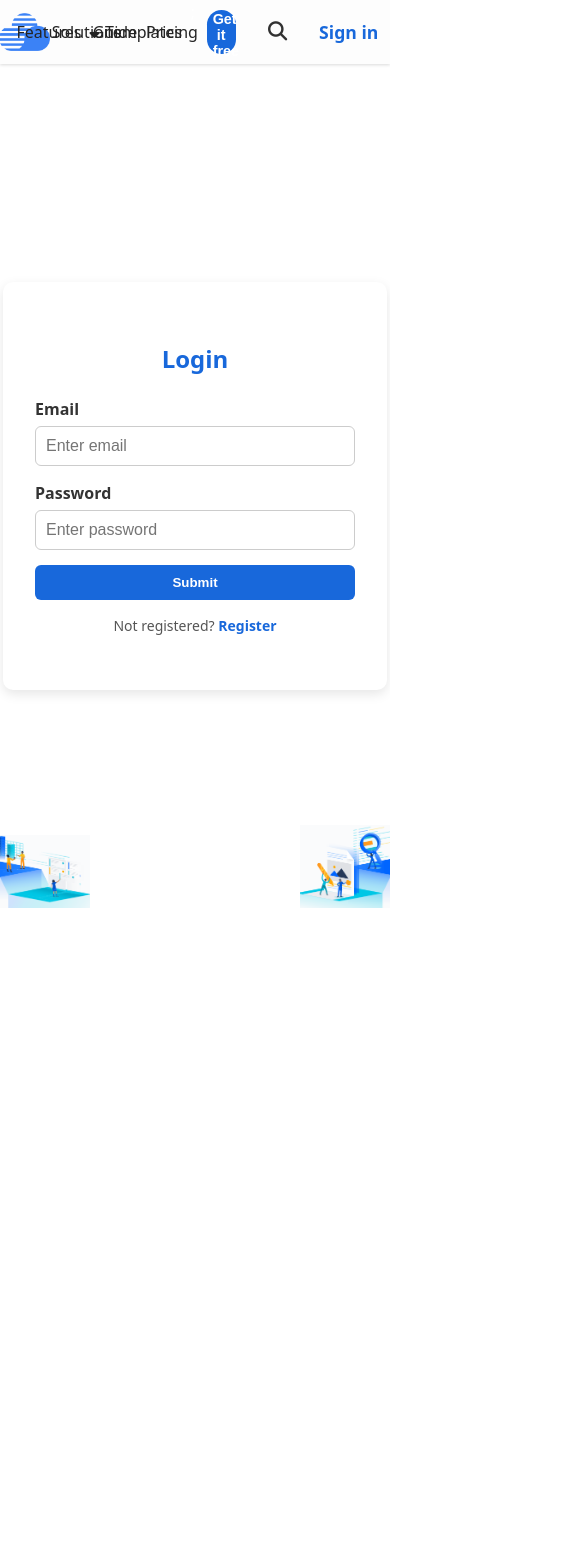
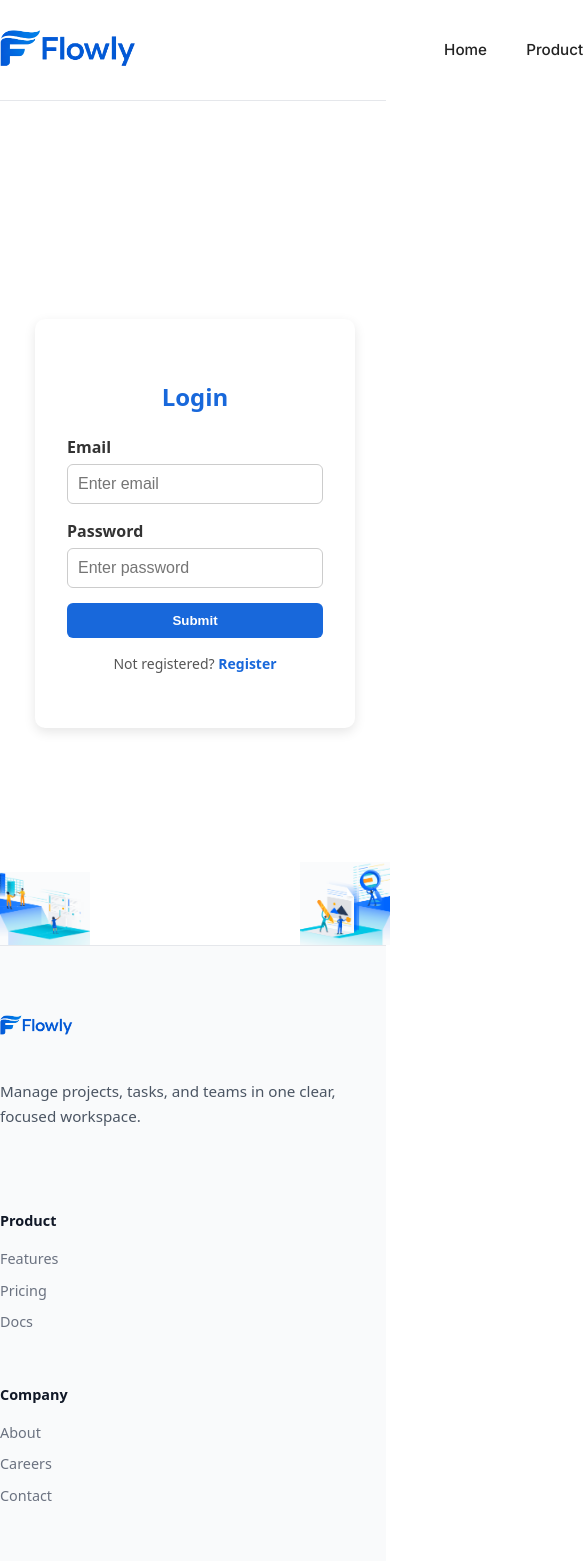
Before and after one commit to stefanpopovic01/project-management-app, a React (Vite) app in the folder frontend/: page / in a window 390 px wide. Shown: the top 1561 px of the page, 585 px wide, since content can reach past the window. Before the commit the page ends 908 px from the top, so only its background shows below. Built offline with nearby package versions, Linux system fonts and the light colour scheme.

Commit message:
Add responsive footer component

```diff
--- a/frontend/index.html
+++ b/frontend/index.html
@@ -4,6 +4,7 @@
     <meta charset="UTF-8" />
     <link rel="icon" type="image/svg+xml" href="/vite.svg" />
     <meta name="viewport" content="width=device-width, initial-scale=1.0" />
+  <link href="https://fonts.googleapis.com/css2?family=Inter:ital,opsz,wght@0,14..32,100..900;1,14..32,100..900&display=swap" rel="stylesheet">
     <link
       rel="stylesheet"
       href="https://cdnjs.cloudflare.com/ajax/libs/font-awesome/6.5.1/css/all.min.css"
--- a/frontend/src/App.jsx
+++ b/frontend/src/App.jsx
@@ -1,8 +1,9 @@
 import './App.css'
 
-import Navbar from './components/Navbar/Navbar'
 import Login from './pages/Login/Login'
 import Register from './pages/Register/Register'
+import Navbar from './components/Navbar/Navbar'
+import Footer from './components/Footer/Footer'
 
 function App() {
 
@@ -10,6 +11,7 @@ function App() {
     <>
       <Navbar/>
       <Login/>
+      <Footer/>
     </>
   )
 }
--- /dev/null
+++ b/frontend/src/components/Footer/Footer.css
@@ -0,0 +1,99 @@
+.footer-container {
+  width: 99vw;
+  background: #f9fafb;
+  border-top: 1px solid #e5e7eb;
+  display: flex;
+  justify-content: center;
+}
+
+.footer-frame {
+  width: 75rem;
+  padding-top: 4rem;
+  padding-bottom: 1.5rem;
+}
+
+.footer-inner {
+  display: flex;
+  justify-content: space-between;
+  gap: 4rem;
+}
+
+.footer-left {
+  width: 40%;
+  min-width: 16.2rem;
+}
+
+.footer-left img {
+  height: 2rem;
+  margin-bottom: 1rem;
+}
+
+.footer-left p {
+  font-size: 0.95rem;
+  color: #4b5563;
+  line-height: 1.6;
+  max-width: 26rem;
+}
+
+.footer-right {
+  width: 60%;
+  display: flex;
+  justify-content: flex-end;
+  gap: 4rem;
+}
+
+.footer-col {
+  display: flex;
+  flex-direction: column;
+  gap: 10px;
+}
+
+.footer-col h4 {
+  font-size: 0.9rem;
+  font-weight: 600;
+  color: #111827;
+  margin-bottom: 6px;
+}
+
+.footer-col a {
+  text-decoration: none;
+  font-size: 0.9rem;
+  color: #6b7280;
+  transition: color 0.2s ease;
+}
+
+.footer-col a:hover {
+  color: rgb(24, 104, 219);
+}
+
+.footer-bottom {
+  margin-top: 3rem;
+  padding-top: 1rem;
+  border-top: 1px solid #e5e7eb;
+  font-size: 0.85rem;
+  color: #9ca3af;
+  text-align: center;
+}
+
+@media (max-width: 900px) {
+  .footer-inner {
+    flex-direction: column;
+    gap: 3rem;
+  }
+
+  .footer-left,
+  .footer-right {
+    width: 100%;
+  }
+
+  .footer-right {
+    justify-content: space-between;
+  }
+}
+
+@media (max-width: 600px) {
+  .footer-right {
+    flex-direction: column;
+    gap: 2rem;
+  }
+}
--- /dev/null
+++ b/frontend/src/components/Footer/Footer.jsx
@@ -0,0 +1,44 @@
+import "./Footer.css";
+import logo from '../../assets/logo.png'
+
+export default function Footer() {
+  return (
+    <footer className="footer-container">
+      <div className="footer-frame">
+        <div className="footer-inner">
+
+          <div className="footer-left">
+            <img src={logo} alt="Logo" />
+            <p>Manage projects, tasks, and teams in one clear, focused workspace.</p>
+          </div>
+
+          <div className="footer-right">
+            <div className="footer-col">
+              <h4>Product</h4>
+              <a href="#">Features</a>
+              <a href="#">Pricing</a>
+              <a href="#">Docs</a>
+            </div>
+
+            <div className="footer-col">
+              <h4>Company</h4>
+              <a href="#">About</a>
+              <a href="#">Careers</a>
+              <a href="#">Contact</a>
+            </div>
+
+            <div className="footer-col">
+              <h4>Legal</h4>
+              <a href="#">Privacy</a>
+              <a href="#">Terms</a>
+            </div>
+          </div>
+        </div>
+
+        <div className="footer-bottom">
+          © {new Date().getFullYear()} Flowly. All rights reserved.
+        </div>
+      </div>
+    </footer>
+  );
+}
--- a/frontend/src/components/Navbar/Navbar.css
+++ b/frontend/src/components/Navbar/Navbar.css
@@ -1,96 +1,97 @@
-.navbar-containter{
-    width: 100%;
-    height: 4rem;
-    background-color: rgb(253, 253, 253);
-    box-shadow: 0 1px 3px rgba(0, 0, 0, 0.15);
-    display: flex;
+* {
+  box-sizing: border-box;
 }
 
-.navbar-utils{
-    width: 50%;
-    display: flex; justify-content: end; gap: 9px;
-    position: relative;
+.navbar-container{
+  width: 99vw;
+  height: 12vh;
+  border-bottom: 1px solid #e5e7eb;
+  font-family: "Inter", sans-serif; font-size: 16px;
 }
 
-.navbar-logo-wrap{
-    width: 15%;
-    display: flex; align-items: center; justify-content: center;
+.navbar-frame{
+  width: 75rem;
+  height: 100%;
+  margin: 0 auto;
+}
+.nav {
+  height: 100%;
+  display: flex;
+  align-items: center;
 }
 
-.navbar-logo-wrap img{
-    height: 60%;
+.nav-left {
+  width: 18%;
+  height: 100%;
+  min-width: 140px;
+  display: flex; align-items: center;
 }
 
-.navbar-utils a{
-    width: 10%;
-    color: rgb(36, 36, 36);
-    display: flex; align-items: center; justify-content: center;
-    cursor: pointer;
+.nav-left img {
+ height: 60%;
 }
 
-.navbar-utils a:hover{
-    color: rgb(24, 104, 219);
+.nav-center {
+  width: 64%;
+  display: flex;
+  justify-content: center;
+  gap: 2.2rem;
 }
 
-.features-dropdown{
-    position: absolute;
-    border: 1px solid rgb(220, 220, 220);
-    border-radius: 1rem;
-    width: 30%;
-    height: 10rem;
-    top: 98%;
-    left: 46%;
-    background-color: white;
-    display: flex; flex-direction: column; justify-content: center; gap: 5px;
+.nav-center a {
+  position: relative;
+  padding: 4px 2px;
+  text-decoration: none;
+  color: #222;
+  font-size: 0.95rem;
+  font-weight: 500;
 }
 
-.features-dropdown a{
-    width: 60%;
-    color: rgb(36, 36, 36);
+.nav-center a::after {
+  content: "";
+  position: absolute;
+  left: 0;
+  bottom: -4px;
+  width: 0%;
+  height: 2px;
+  background: rgb(24, 104, 219);
+  transition: width 0.25s ease;
 }
 
-.fa-caret-down, .fa-caret-up{
-    padding-left: 8px;
-    padding-top: 3px;
+.nav-center a:hover::after {
+  width: 100%;
 }
 
-
-.navbar-login{
-    width: 50%;
-    display: flex; justify-content: center; align-items: center; gap: 2rem;
-    color: rgb(49, 49, 49);
+.nav-right {
+  width: 18%;
+  min-width: 200px;
+  display: flex;
+  justify-content: flex-end;
+  gap: 1rem;
 }
 
-.navbar-login button{
-    width: 15%;
-    height: 70%;
-    border-radius: 2rem;
-    border: none;
-    background-color: rgb(24, 104, 219); color: white;
-    font-weight: 600; font-size: 0.9rem;
-    cursor: pointer;
+.btn-text {
+  background: none;
+  border: none;
+  font-size: 0.9rem;
+  color: #444;
+  cursor: pointer;
 }
 
-.navbar-login button:hover{
-    background-color: rgb(16, 71, 148);
+.btn-text:hover {
+  color: rgb(24, 104, 219);
 }
 
-.navbar-login i{
-    font-size: 1.2rem;
-    cursor: pointer;
+.btn-accent {
+  background: rgb(24, 104, 219);
+  border: none;
+  color: white;
+  padding: 6px 14px;
+  border-radius: 6px;
+  font-size: 0.9rem;
+  cursor: pointer;
 }
 
-.navbar-login i:hover{
-    color: rgb(16, 71, 148);
+.btn-accent:hover {
+  opacity: 0.9;
 }
-
-.navbar-login a{
-    color: rgb(24, 104, 219);
-    font-weight: 600;
-    font-size: 1.1rem;
-    cursor: pointer;
-}
-
-.navbar-login a:hover{
-    color: rgb(16, 71, 148);
-}
--- a/frontend/src/components/Navbar/Navbar.jsx
+++ b/frontend/src/components/Navbar/Navbar.jsx
@@ -1,37 +1,32 @@
+import { React, useState} from 'react';
 import './Navbar.css'
 import logo from '../../assets/logo.png'
-import { useState } from 'react'
 
 function Navbar() {
 
-    const [featuresDropdown, setFeaturesDropdown] = useState(false);
-
   return (
-        <div className='navbar-containter'>
-            <div className='navbar-utils'>
-                <div className='navbar-logo-wrap'>
-                    <img src={logo} alt='logo'/>
-                </div>
-                <a onMouseEnter={() => setFeaturesDropdown(true)}  onMouseLeave={() => setFeaturesDropdown(false)}>Features <i class={ featuresDropdown ? "fa-solid fa-caret-up" : "fa-solid fa-caret-down"}></i> </a>
-                <a>Solutions</a>
-                <a>Guide</a>
-                <a>Templates</a>
-                <a>Pricing</a>
-
-                {featuresDropdown && ( <div className='features-dropdown' onMouseEnter={() => setFeaturesDropdown(true)} onMouseLeave={() => setFeaturesDropdown(false)}>
-                    <a>All features</a>
-                    <a>Rovo in Jira</a>
-                </div>
-                )};
+    <div className="navbar-container">
+        <div className='navbar-frame'>
+          <div className="nav">
+            <div className="nav-left">
+              <img src={logo} alt="logo" />
             </div>
 
-            <div className='navbar-login'>
-                <button>Get it free</button>
-                <i class="fa-solid fa-magnifying-glass"></i>
-                <a>Sign in</a>
+            <div className="nav-center">
+              <a href="#">Home</a>
+              <a href="#">Product</a>
+              <a href="#">Docs</a>
+              <a href="#">Contact</a>
             </div>
+
+            <div className="nav-right">
+              <button className="btn-text">Login</button>
+              <button className="btn-accent">Sign up</button>
+            </div>
+          </div>
         </div>
+    </div>
   )
 }
 
-export default Navbar
+export default Navbar;
--- a/frontend/src/index.css
+++ b/frontend/src/index.css
@@ -3,7 +3,7 @@
   line-height: 1.5;
   font-weight: 400;
 
-  color-scheme: light dark;
+  color-scheme: light;
   color: rgba(255, 255, 255, 0.87);
 
   font-synthesis: none;
```
Also changed, not shown: frontend/src/assets/logo.png, frontend/src/assets/logo1.png (added).
